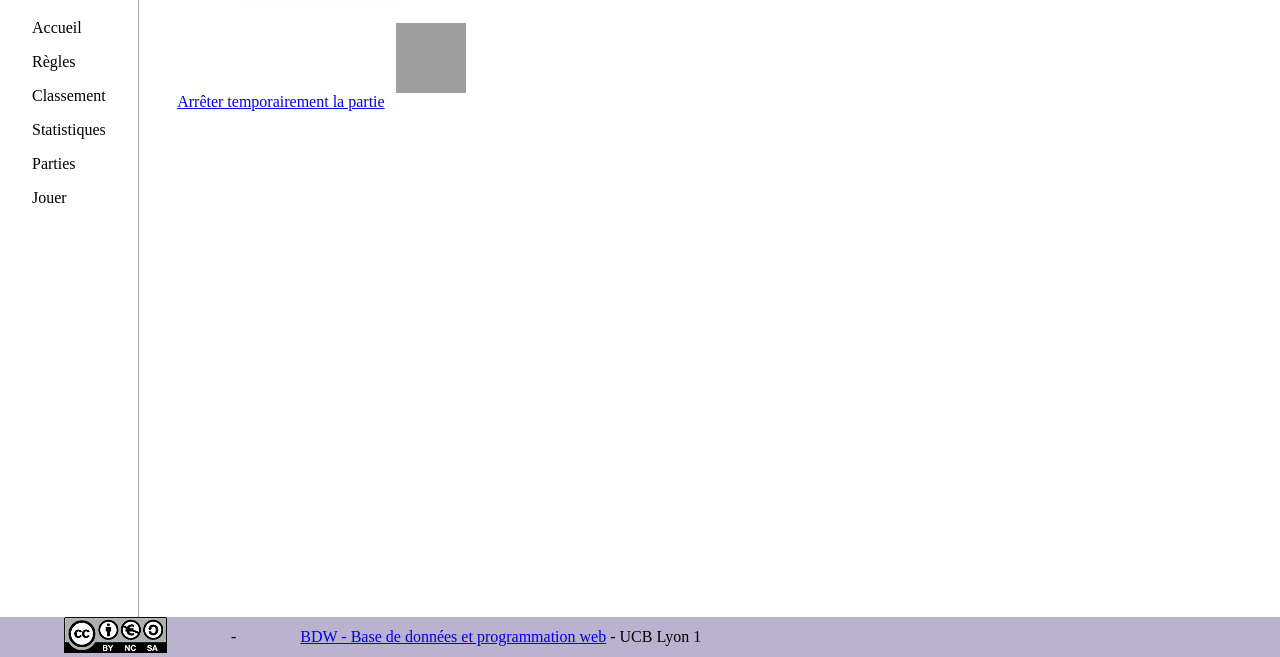
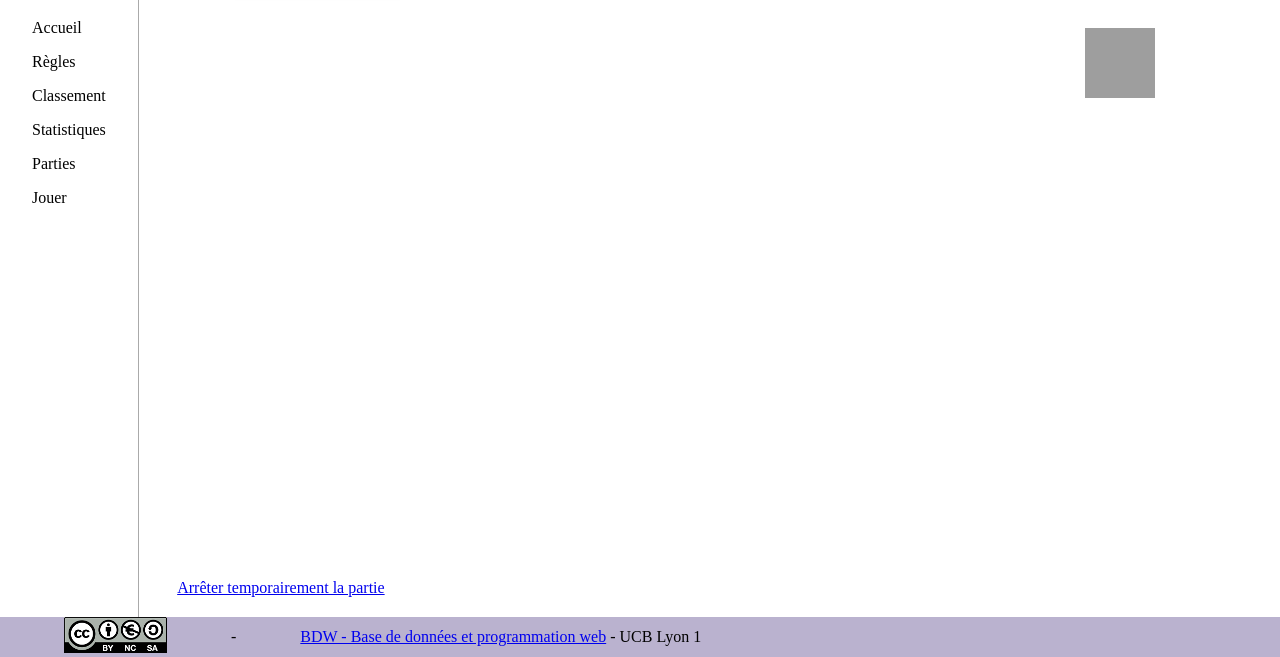
Before and after one commit to HackShadows/ProjetBDW, a Python web app: template serveur/site/templates/jeu.html in a window 1280 px wide. Shown: the part 143-800 px from the top of the page. Run offline with Jinja, Linux system fonts and the light colour scheme; the template is opened without the code that fills it, so the values that code supplies are empty; grey boxes are pictures that could not be loaded.

Commit message:
Avancée CSS jeu.html

```diff
--- a/serveur/site/static/css/style.css
+++ b/serveur/site/static/css/style.css
@@ -393,8 +393,18 @@ box-shadow: black 0 10px 30px 0;
 #jeu {
 	display: flex;
 	flex-flow: row wrap;
+	justify-content: center;
 	align-items: center;
+	gap: 0 25%;
 	width: 100%;
+	height: 100%;
+}
+#jeu table {
+	height: 100%;
+	aspect-ratio: 1;
+}
+#jeu table td, #jeu table th {
+	position: relative;
 }
 #jeu table input {
 }
@@ -402,14 +412,17 @@ box-shadow: black 0 10px 30px 0;
 	display: flex;
 	flex-flow: column wrap;
 	justify-content: stretch;
-	max-height: ;
-	margin-left: 20%;
+	height: 100%;
 }
 #jeu > ul > li {
+	display: flex;
 	position: relative;
-	width: 70px;
-	height: 70px;
+	padding: 5px;
+	border-radius: 10px;
 	list-style: none;
+}
+#jeu > ul > li:has(input:checked) {
+	background-color: #080;
 }
 #jeu > ul input {
 	position: absolute;
@@ -417,12 +430,10 @@ box-shadow: black 0 10px 30px 0;
 	left: 0;
 	bottom: 0;
 	right: 0;
+	border-radius: 10px;
 	appearance: none;
 	z-index: 1;
 }
 #jeu > ul input:hover {
-	background-color: #F003;
+	background-color: #0F05;
 }
-#jeu > ul input:checked {
-	background-color: #F006;
-}
--- a/serveur/site/templates/jeu.html
+++ b/serveur/site/templates/jeu.html
@@ -9,7 +9,7 @@
 
 <div id="jeu">
 
-<table><tbody>
+<table>
 	<tr>
 		<th></th>
 		{% for x in range(1,REQUEST_VARS['taille_grille']+1) %}
@@ -55,7 +55,7 @@
 		<td></td>
 		{% endif %}
 	</tr>
-</tbody></table>
+</table>
 
 
 <ul>
```
